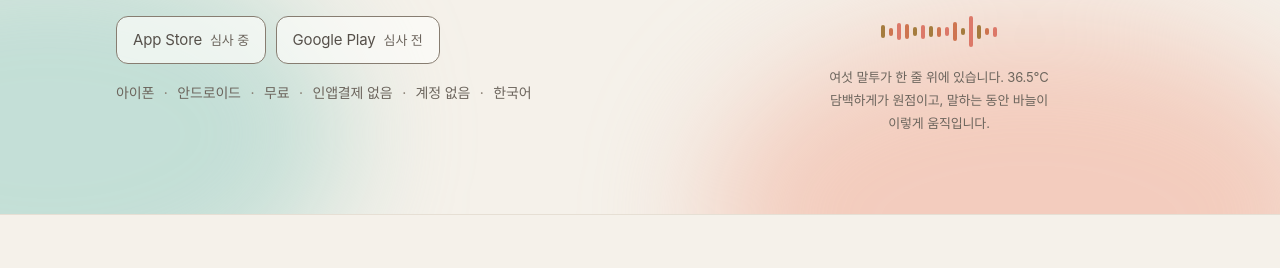
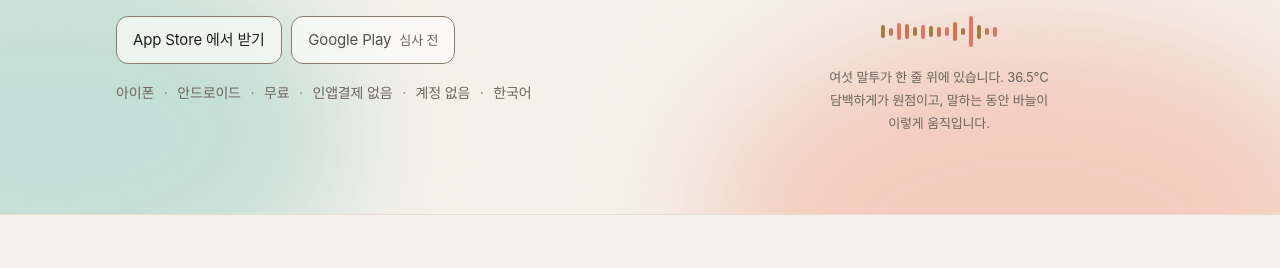
Before and after one commit to chunystory/chunystory.github.io, a plain HTML site: page index.html in a window 1280 px wide. Shown: the part 468-736 px from the top of the page. Drawn offline with Linux system fonts and the light colour scheme; a web font is replaced by a local one.

Commit message:
App Store 가 열렸다 — 「심사 중」 자리에 링크
2026-09-15 09:43 에 말온도 iOS 가 출시됐다(앱 ID 6809147797, 나간 빌드는
1.0.0 (7)). 히어로와 「받기」 두 자리의 `<span class="store soon">심사 중</span>`
을 그 자리에 준비해 두었던 `<a class="store">App Store 에서 받기</a>` 로
바꾼다. Google Play 는 아직 심사 전이라 글자 그대로 둔다.

Co-Authored-By: Claude Opus 5 <noreply@anthropic.com>

```diff
--- a/index.html
+++ b/index.html
@@ -332,8 +332,7 @@
       <h1 id="hero-title" data-reveal data-delay="1">오늘 내 말의 <span class="grad">온도</span>는<br>몇 도였을까요?</h1>
       <p class="lede" data-reveal data-delay="2">말하기 어려운 순간에, 지금 이 사람에게 건넬 한두 문장을 찾습니다. 목소리의 크기와 쉼, 억양을 기기 안에서 읽어 말의 온도를 잽니다.</p>
       <ul class="stores" data-reveal data-delay="3">
-        <!-- App Store 승인 뒤: <li><a class="store" href="https://apps.apple.com/kr/app/id0000000000">App Store 에서 받기</a></li> -->
-        <li><span class="store soon">App Store <small>심사 중</small></span></li>
+        <li><a class="store" href="https://apps.apple.com/kr/app/id6809147797">App Store 에서 받기</a></li>
         <!-- Google Play 출시 뒤: <li><a class="store" href="https://play.google.com/store/apps/details?id=com.malondo.malondo_app">Google Play 에서 받기</a></li> -->
         <li><span class="store soon">Google Play <small>심사 전</small></span></li>
       </ul>
@@ -571,8 +570,7 @@
     <h2 id="get-title" data-reveal data-delay="1">아이폰과 안드로이드에서, <span class="grad">무료로</span></h2>
     <p data-reveal data-delay="2">인앱결제가 없습니다. 하루치를 다 쓴 날에만 스스로 여는 보상형 광고 한 자리가 전부입니다. 한국어로만 나옵니다.</p>
     <ul class="stores" data-reveal data-delay="3">
-      <!-- App Store 승인 뒤: <li><a class="store" href="https://apps.apple.com/kr/app/id0000000000">App Store 에서 받기</a></li> -->
-      <li><span class="store soon">App Store <small>심사 중입니다 · 열리면 링크가 붙습니다</small></span></li>
+      <li><a class="store" href="https://apps.apple.com/kr/app/id6809147797">App Store 에서 받기</a></li>
       <!-- Google Play 출시 뒤: <li><a class="store" href="https://play.google.com/store/apps/details?id=com.malondo.malondo_app">Google Play 에서 받기</a></li> -->
       <li><span class="store soon">Google Play <small>심사 전입니다 · 준비되면 링크가 붙습니다</small></span></li>
     </ul>
```
